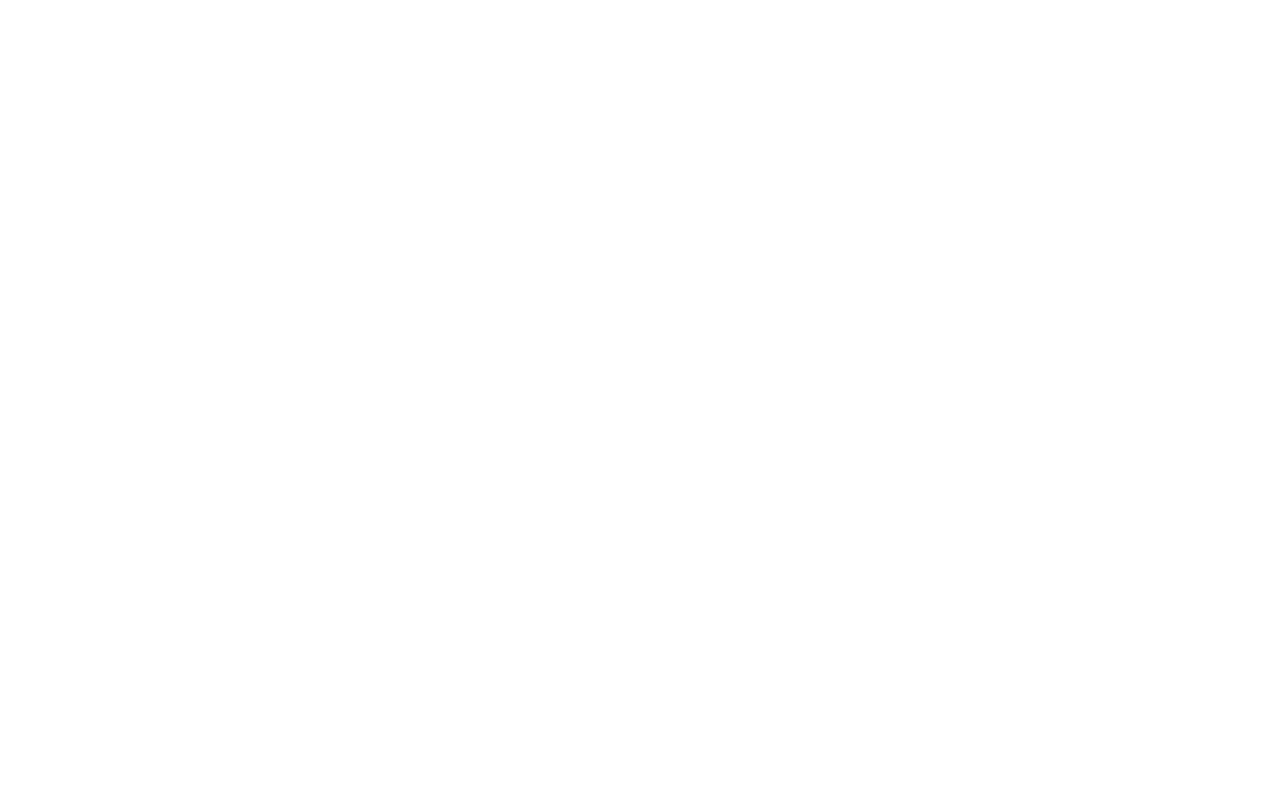
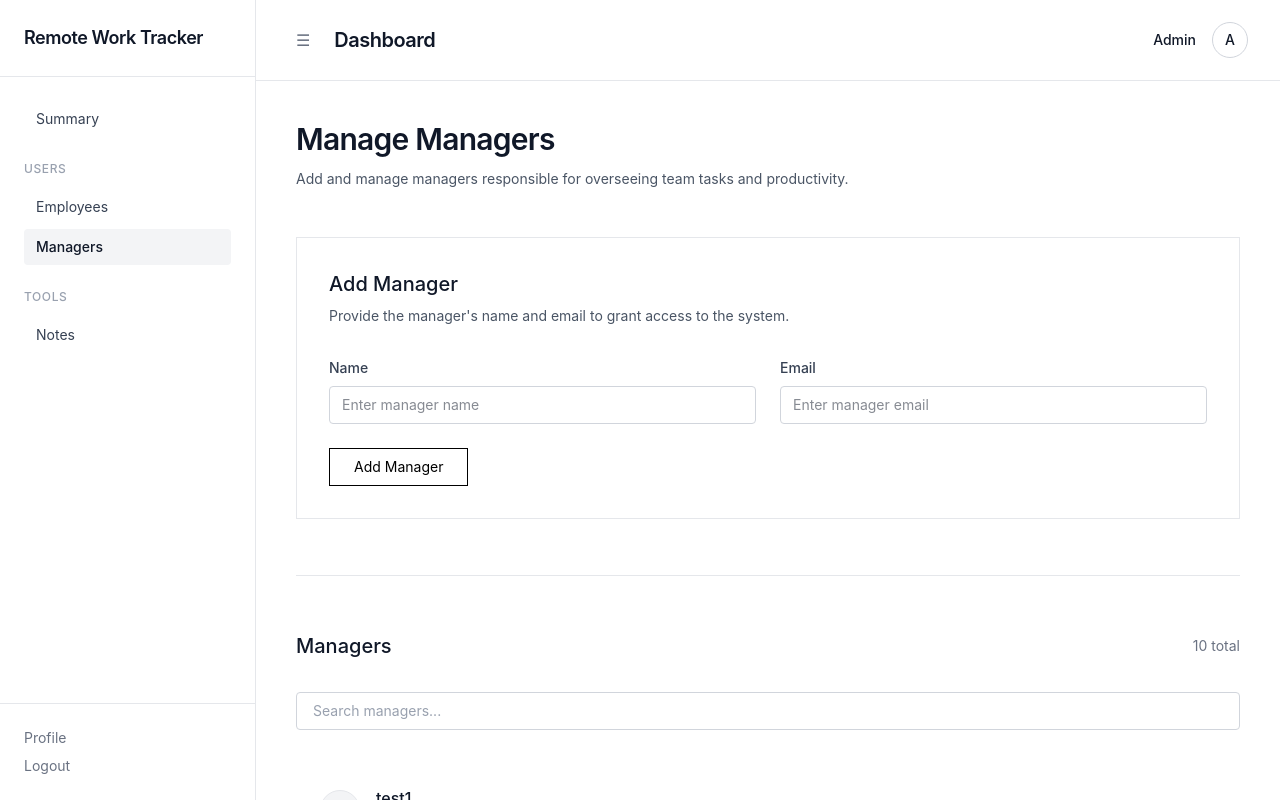
Before and after one commit to abhijitht2002/rwpt, a React app in the folder frontend/: page /dashboard/managers in a window 1280 px wide. Before the commit this address had no page. Built offline with nearby package versions, Linux system fonts and the light colour scheme; the HTML template or start-up script is replaced by a standard one.

Commit message:
managers ui for admin

```diff
--- a/frontend/src/App.jsx
+++ b/frontend/src/App.jsx
@@ -11,6 +11,7 @@ import Dashboard from "./layout/Dashboard";
 import Summary from "./pages/summary/Summary";
 import Profile from "./pages/profile/Profile";
 import Notes from "./pages/notes/Notes";
+import Managers from "./pages/admin/Managers";
 
 function App() {
   return (
@@ -28,6 +29,7 @@ function App() {
 
       <Route path="/dashboard" element={<Dashboard />}>
         <Route path="summary" element={<Summary />} />
+        <Route path="managers" element={<Managers />} />
         <Route path="profile" element={<Profile />} />
         <Route path="notes" element={<Notes />} />
       </Route>
--- a/frontend/src/components/Sidebar.jsx
+++ b/frontend/src/components/Sidebar.jsx
@@ -7,7 +7,7 @@ function Sidebar({ isOpen, setIsOpen }) {
   const [searchResults, setSearchResults] = useState([]);
 
   const user = {
-    role: "MANAGER",
+    role: "ADMIN",
   };
 
   const linksByRole = {
@@ -17,7 +17,7 @@ function Sidebar({ isOpen, setIsOpen }) {
         name: "Users",
         children: [
           { name: "Employees", path: "/dashboard/users/employees" },
-          { name: "Managers", path: "/dashboard/users/managers" },
+          { name: "Managers", path: "/dashboard/managers" },
         ],
       },
       {
--- /dev/null
+++ b/frontend/src/components/User.jsx
@@ -0,0 +1,9 @@
+import React from 'react'
+
+function User() {
+  return (
+    <div>User</div>
+  )
+}
+
+export default User
--- /dev/null
+++ b/frontend/src/pages/admin/Managers.jsx
@@ -0,0 +1,194 @@
+import React from "react";
+import { Link } from "react-router-dom";
+
+function Managers() {
+  const managers = [
+    { id: 0, name: "test1", email: "test1@email.com" },
+    { id: 1, name: "test2", email: "test2@email.com" },
+    { id: 2, name: "test3", email: "test3@email.com" },
+    { id: 3, name: "test4", email: "test4@email.com" },
+    { id: 4, name: "test5", email: "test5@email.com" },
+    { id: 5, name: "test6", email: "test6@email.com" },
+    { id: 6, name: "test7", email: "test7@email.com" },
+    { id: 7, name: "test8", email: "test8@email.com" },
+    { id: 8, name: "test9", email: "test9@email.com" },
+    { id: 9, name: "test10", email: "test10@email.com" },
+  ];
+
+  const handleAddManager = () => {};
+
+  return (
+    <div className="min-h-screen bg-white text-gray-900">
+      <div className="">
+        {/* PAGE HEADER */}
+        <div className="mb-12">
+          <h1 className="text-3xl font-semibold tracking-tight">
+            Manage Managers
+          </h1>
+          <p className="mt-3 text-gray-600 text-sm">
+            Add and manage managers responsible for overseeing team tasks and
+            productivity.
+          </p>
+        </div>
+
+        {/* ADD MANAGER SECTION */}
+        <section className="border border-gray-200 p-8">
+          <h2 className="text-xl font-medium">Add Manager</h2>
+          <p className="mt-2 text-sm text-gray-600">
+            Provide the manager's name and email to grant access to the system.
+          </p>
+
+          <form
+            onSubmit={handleAddManager}
+            className="mt-8 grid md:grid-cols-2 gap-6"
+          >
+            {/* Name */}
+            <div className="flex flex-col">
+              <label className="text-sm font-medium text-gray-700">Name</label>
+              <input
+                type="text"
+                name="name"
+                required
+                className="mt-2 px-3 py-2 border border-gray-300 rounded text-sm focus:outline-none focus:ring-1 focus:ring-black"
+                placeholder="Enter manager name"
+              />
+            </div>
+
+            {/* Email */}
+            <div className="flex flex-col">
+              <label className="text-sm font-medium text-gray-700">Email</label>
+              <input
+                type="email"
+                name="email"
+                required
+                className="mt-2 px-3 py-2 border border-gray-300 rounded text-sm focus:outline-none focus:ring-1 focus:ring-black"
+                placeholder="Enter manager email"
+              />
+            </div>
+
+            {/* Submit Button */}
+            <div className="md:col-span-2">
+              <button
+                type="submit"
+                className="px-6 py-2 border border-black text-black hover:bg-black hover:text-white transition text-sm"
+              >
+                Add Manager
+              </button>
+            </div>
+          </form>
+        </section>
+
+        {/* DIVIDER */}
+        <div className="border-t border-gray-200 my-14" />
+
+        {/* MANAGERS LIST */}
+        <section>
+          <div className="flex items-center justify-between mb-8">
+            <h2 className="text-xl font-medium">Managers</h2>
+            <span className="text-sm text-gray-500">
+              {managers.length} total
+            </span>
+          </div>
+
+          <div className="w-full mb-8">
+            <input
+              type="text"
+              //   value={value}
+              //   onChange={onChange}
+              placeholder="Search managers..."
+              className="w-full px-4 py-2 border border-gray-300 text-sm rounded
+                   focus:outline-none focus:ring-1 focus:ring-black
+                   placeholder:text-gray-400 transition"
+            />
+          </div>
+
+          <div className="">
+            {managers.length === 0 ? (
+              <div className="p-6 text-sm text-gray-500">
+                No managers added yet.
+              </div>
+            ) : (
+              managers.map((manager) => (
+                <div
+                  key={manager.id}
+                  className="group border-b border-gray-200"
+                >
+                  <div className="p-6 flex flex-col sm:flex-row sm:items-center sm:justify-between gap-4 hover:bg-gray-50 transition">
+                    {/* Left Side */}
+                    <div className="flex items-start sm:items-center gap-4">
+                      {/* Avatar */}
+                      <div className="w-10 h-10 rounded-full bg-gray-100 border border-gray-200 flex items-center justify-center text-sm font-medium text-gray-700 shrink-0">
+                        {manager.name?.charAt(0)?.toUpperCase() || "M"}
+                      </div>
+
+                      {/* Text Info */}
+                      <div>
+                        <div className="font-medium text-gray-900">
+                          {manager.name}
+                        </div>
+                        <div className="text-sm text-gray-500 mt-1">
+                          {manager.email}
+                        </div>
+                      </div>
+                    </div>
+
+                    {/* Right Side */}
+                    <div className="sm:text-right">
+                      <Link
+                        // to={}
+                        className="inline-flex items-center text-sm text-gray-600 hover:text-black transition"
+                      >
+                        View
+                        <span className="ml-2 transition-transform group-hover:translate-x-1">
+                          →
+                        </span>
+                      </Link>
+                    </div>
+                  </div>
+                </div>
+              ))
+            )}
+          </div>
+
+          {/* Pagination */}
+          <div className="mt-8 flex flex-col sm:flex-row sm:items-center sm:justify-between gap-4">
+            {/* Left - Showing info */}
+            <div className="text-sm text-gray-500 text-center sm:text-left">
+              Showing 1–10 of 48 managers
+            </div>
+
+            {/* Right - Controls */}
+            <div className="w-full sm:w-auto">
+              <div className="flex flex-wrap items-center justify-center sm:justify-end gap-2 text-sm">
+                {/* Previous */}
+                <button className="px-3 py-1 border border-gray-300 text-gray-600 hover:bg-gray-100 transition">
+                  Previous
+                </button>
+
+                {/* Page Numbers */}
+                <div className="flex flex-wrap items-center gap-1">
+                  <button className="px-3 py-1 border border-black bg-black text-white">
+                    1
+                  </button>
+                  <button className="px-3 py-1 border border-gray-300 hover:bg-gray-100 transition">
+                    2
+                  </button>
+                  <button className="px-3 py-1 border border-gray-300 hover:bg-gray-100 transition">
+                    3
+                  </button>
+                </div>
+
+                {/* Next */}
+                <button className="px-3 py-1 border border-gray-300 text-gray-600 hover:bg-gray-100 transition">
+                  Next
+                </button>
+              </div>
+            </div>
+          </div>
+        </section>
+      </div>
+    </div>
+  );
+}
+
+export default Managers;
```
